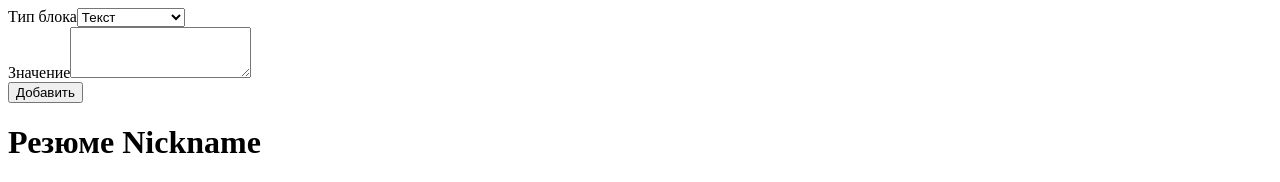
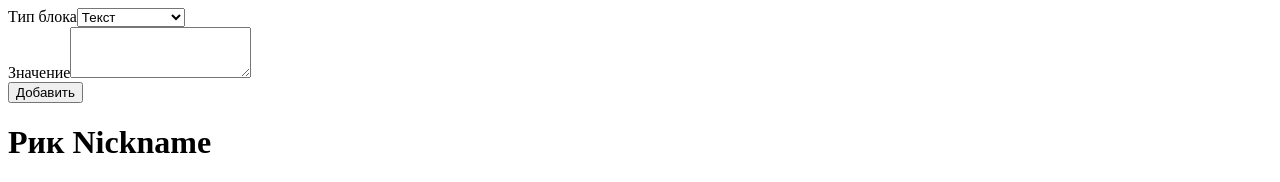
Before and after one commit to ilya-vikt/vue_course_2, a Vue app: page / in a window 1280 px wide. Shown: the top 182 px of the page. Built offline with nearby package versions, Linux system fonts and the light colour scheme; grey boxes are pictures that could not be loaded; the HTML template or start-up script is replaced by a standard one.

Commit message:
add the CvTitle block

```diff
--- a/src/App.vue
+++ b/src/App.vue
@@ -7,8 +7,6 @@
     </form>
 
     <div class="card card-w70">
-      <h1>Резюме Nickname</h1>
-
       <component
         v-for="(block, idx) in blocks"
         :is="getComponentName(block.type)"
@@ -54,17 +52,18 @@ import CvSelect from './components/CvSelect.vue';
 import CvTextArea from './components/CvTextArea.vue';
 import CvBtn from './components/CvBtn.vue';
 import CvAvatar from './components/CvAvatar.vue';
+import CvTitle from './components/CvTitle.vue';
 
 export default {
-  components: { CvLoader, CvSelect, CvTextArea, CvBtn, CvAvatar },
+  components: { CvLoader, CvSelect, CvTextArea, CvBtn, CvAvatar, CvTitle },
   data() {
     return {
       isLoading: false,
       selectedBlockType: 'text',
       blocks: [
         {
-          type: 'avatar',
-          data: 'https://cdn.dribbble.com/users/5592443/screenshots/14279501/drbl_pop_r_m_rick_4x.png',
+          type: 'title',
+          data: 'Рик Nickname',
         },
         {
           type: 'avatar',
--- /dev/null
+++ b/src/components/CvTitle.vue
@@ -0,0 +1,11 @@
+<template>
+  <h1>{{ data }}</h1>
+</template>
+
+<script>
+export default {
+  props: {
+    data: String,
+  },
+};
+</script>
```
